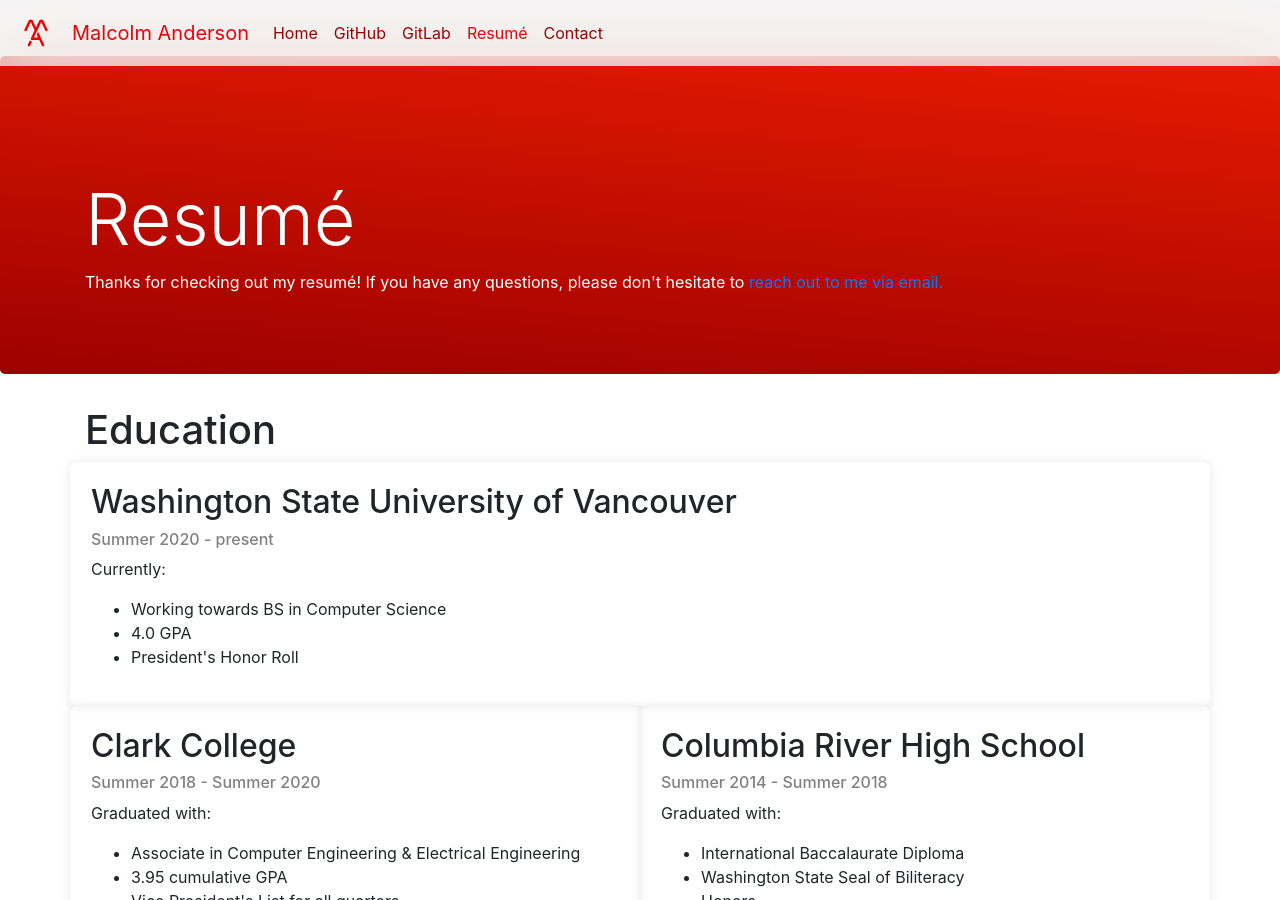
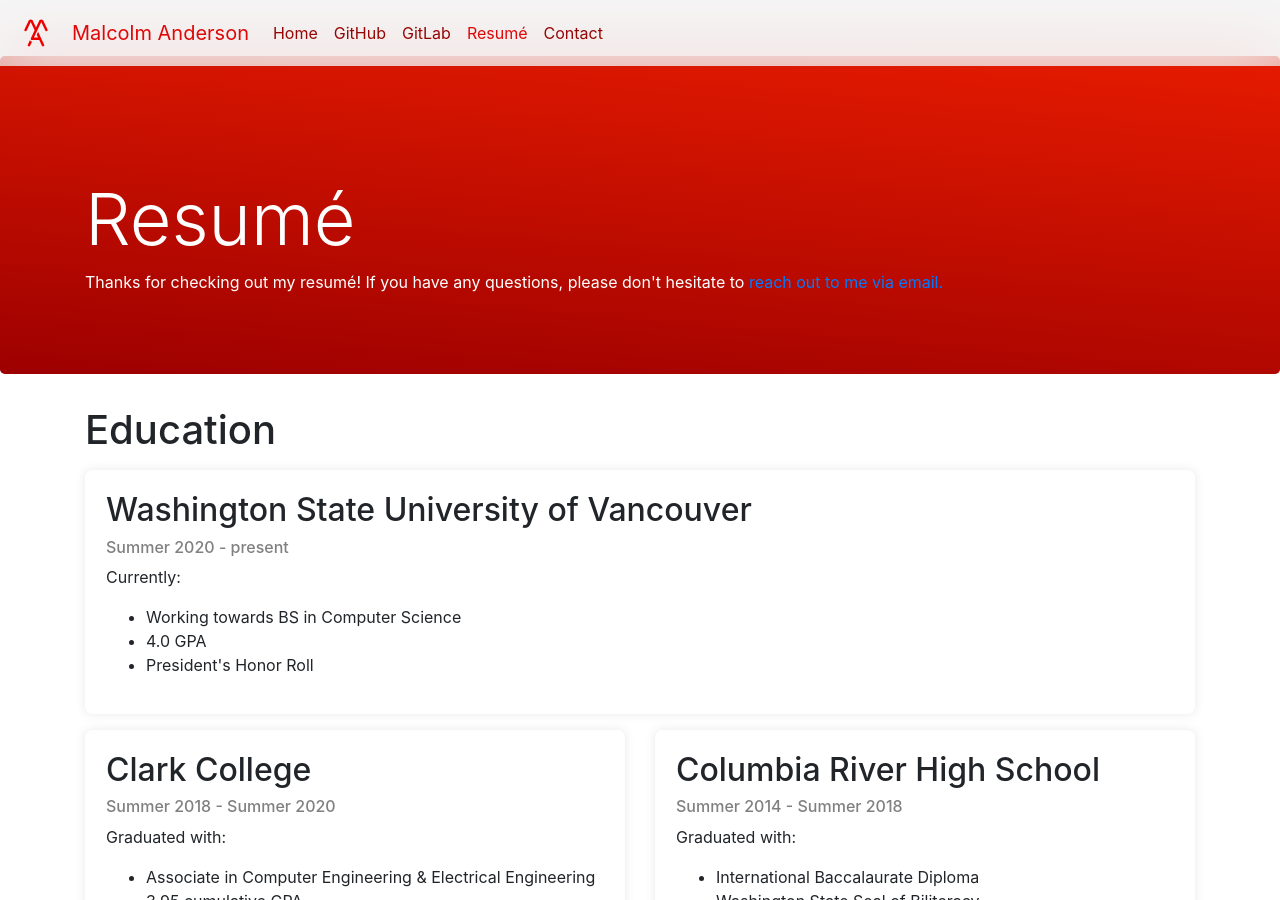
Before and after one commit to Meorge/meorge.github.io, a Jekyll site: the page built from resume.html, in a window 1280 px wide and 900 px high. Built offline with Jekyll 4.4.1, drawn with Linux system fonts in a browser that asks for light colours.

Commit message:
Fixed up resume, added CalLog to homepage

```diff
--- a/resume.html
+++ b/resume.html
@@ -13,7 +13,8 @@ title: Resumé
     <h1>Education</h1>
 
     <div class="row">
-        <div class="col proj-item">
+        <div class="col-md-12 my-2 d-flex">
+            <div class="container proj-item">
                 <h2>Washington State University of Vancouver</h2>
                 <h6 class="subheader">Summer 2020 - present</h6>
                 <p>Currently:</p>
@@ -24,8 +25,10 @@ title: Resumé
                 </ul>
             </div>
         </div>
+    </div>
     <div class="row">
-        <div class="col proj-item">
+        <div class="col-md-6 my-2 d-flex">
+            <div class="container proj-item">
                 <h2>Clark College</h2>
                 <h6 class="subheader">Summer 2018 - Summer 2020</h6>
                 <p>Graduated with:</p>
@@ -39,8 +42,10 @@ title: Resumé
                     <li>Participated in Clark Aerospace Program as software developer</li>
                 </ul>
             </div>
+        </div>
 
-        <div class="col proj-item">
+        <div class="col-md-6 my-2 d-flex">
+            <div class="container proj-item">
                 <h2>Columbia River High School</h2>
                 <h6 class="subheader">Summer 2014 - Summer 2018</h6>
                 <p>Graduated with:</p>
@@ -51,13 +56,15 @@ title: Resumé
                 </ul>
             </div>
         </div>
+    </div>
 
     </div>
     <hr/>
     <div class="container">
         <h1>Work & Volunteer Experience</h1>
         <div class="row">
-        <div class="col proj-item">
+            <div class="col-md-12 my-2 d-flex">
+                <div class="container proj-item">
                     <h2>Lab Aide for Computer Science</h2>
                     <h6 class="subheader">Spring 2019 - Spring 2020</h6>
                     <ul>
@@ -68,8 +75,10 @@ title: Resumé
                     </ul>
                 </div>
             </div>
+        </div>
         <div class="row">
-        <div class="col proj-item">
+            <div class="col-md-12 my-2 d-flex">
+                <div class="container proj-item">
                     <h2>Software Developer</h2>
                     <h5>Clark Aerospace</h5>
                     <h6 class="subheader">Fall 2018 - Spring 2020</h6>
@@ -78,17 +87,20 @@ title: Resumé
                     </ul>
                 </div>
             </div>
+        </div>
 
         <div class="row">
-        <div class="col proj-item">
+            <div class="col-md-6 my-2 d-flex">
+                <div class="container proj-item">
                     <h2>Columbia River IB Parent Group</h2>
                     <h6 class="subheader">2017 - 2018</h6>
                     <ul>
                     <li>Updated layout, content of website in coordination with group lead</li>
                     </ul>
                 </div>
-
-        <div class="col proj-item">
+            </div>
+            <div class="col-md-6 my-2 d-flex">
+                <div class="container proj-item">
                     <h2>One of a Kind Drumline</h2>
                     <h6 class="subheader">2007 - 2018</h6>
                     <ul>
@@ -105,8 +117,10 @@ title: Resumé
                     </ul>
                 </div>
             </div>
+        </div>
         <div class="row">
-        <div class="col proj-item">
+            <div class="col-md-12 my-2 d-flex">
+                <div class="container proj-item">
                     <h2>Clark County Public Utilities District (Stream Team)</h2>
                     <h6 class="subheader">2014-2016</h6>
                     <ul>
@@ -116,11 +130,13 @@ title: Resumé
                 </div>
             </div>
         </div>
+    </div>
     <hr/>
     <div class="container">
         <h1>Skills</h1>
         <div class="row">
-            <div class="col proj-item">
+            <div class="col-md-12 my-2 d-flex">
+                <div class="container proj-item">
                     <h2>Software Development Experience</h2>
                     <p>I have experience with a variety of programming languages and environments.</p>
 
@@ -137,8 +153,10 @@ title: Resumé
                     </div>
                 </div>
             </div>
+        </div>
         <div class="row">
-            <div class="col proj-item">
+            <div class="col-md-12 my-2 d-flex">
+                <div class="container proj-item">
                     <h2>Proficient with Computer Software</h2>
                     <div class="container">
                         <div class="row row-cols-1 row-cols-sm-2 row-cols-md-3 row-cols-lg-4 row-cols-xl-5">
@@ -153,8 +171,10 @@ title: Resumé
                     </div>
                 </div>
             </div>
+            </div>
             <div class="row">
-                <div class="col proj-item">
+                <div class="col-md-12 my-2 d-flex">
+                    <div class="container proj-item">
                         <h2>Comfortable with Modern OSs</h2>
                         <div class="container">
                             <div class="row row-cols-1 row-cols-sm-2 row-cols-md-3 row-cols-lg-4 row-cols-xl-5">
@@ -169,23 +189,29 @@ title: Resumé
                         </div>
                     </div>
                 </div>
+            </div>
         <div class="row">
-
-            <div class="col proj-item">
+            <div class="col-md-6 my-2 d-flex">
+                <div class="container proj-item">
                     <h2>Critical Thinking & Time Management</h2>
                     <p>As a graduate of the International Baccalaurate Diploma Programme, I know how important good time management is.</br>That's why I always use lists and schedules to make sure I'm using my time the best way I can.</p>
                 </div>
+            </div>
 
-            <div class="col proj-item">
+            <div class="col-md-6 my-2 d-flex">
+                <div class="container proj-item">
                     <h2>Works Well in Groups</h2>
                     <p>The ability to work well with others is one of the most important qualities a good worker can have.</br>The IB Diploma Programme taught me how to be a part of a team, and projects like <a href="sneaksters.html">Sneaksters</a> and <a href="zenith2020.html">Zenith 2020</a> have given me lots of practice.</p>
                 </div>
             </div>
+        </div>
 
         <div class="row">
+            <div class="col-md-12 my-2 d-flex">
                 <div class="col proj-item">
                     <h2>Can Converse in Spanish</h2>
                     <p>I've studied Spanish for six years and earned the Washington State Seal of Biliteracy when I graduated from high school.</p>
+                </div>
             </div>
         </div>
 
```
Also changed, not shown: _data/project_tiles.yml (+9 -0 lines), assets/images/callog_logo.png (added), 2 other files. Lines whose indentation alone changed are shown as unchanged.
